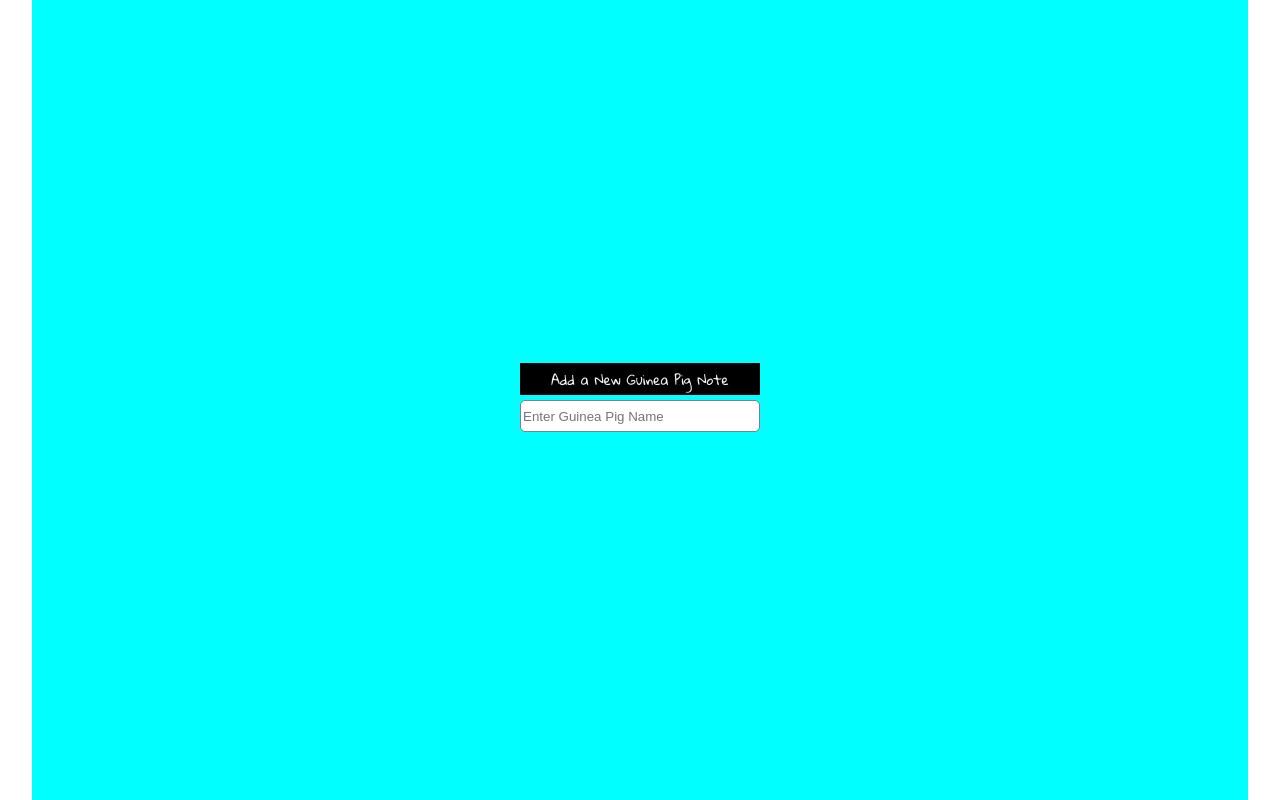
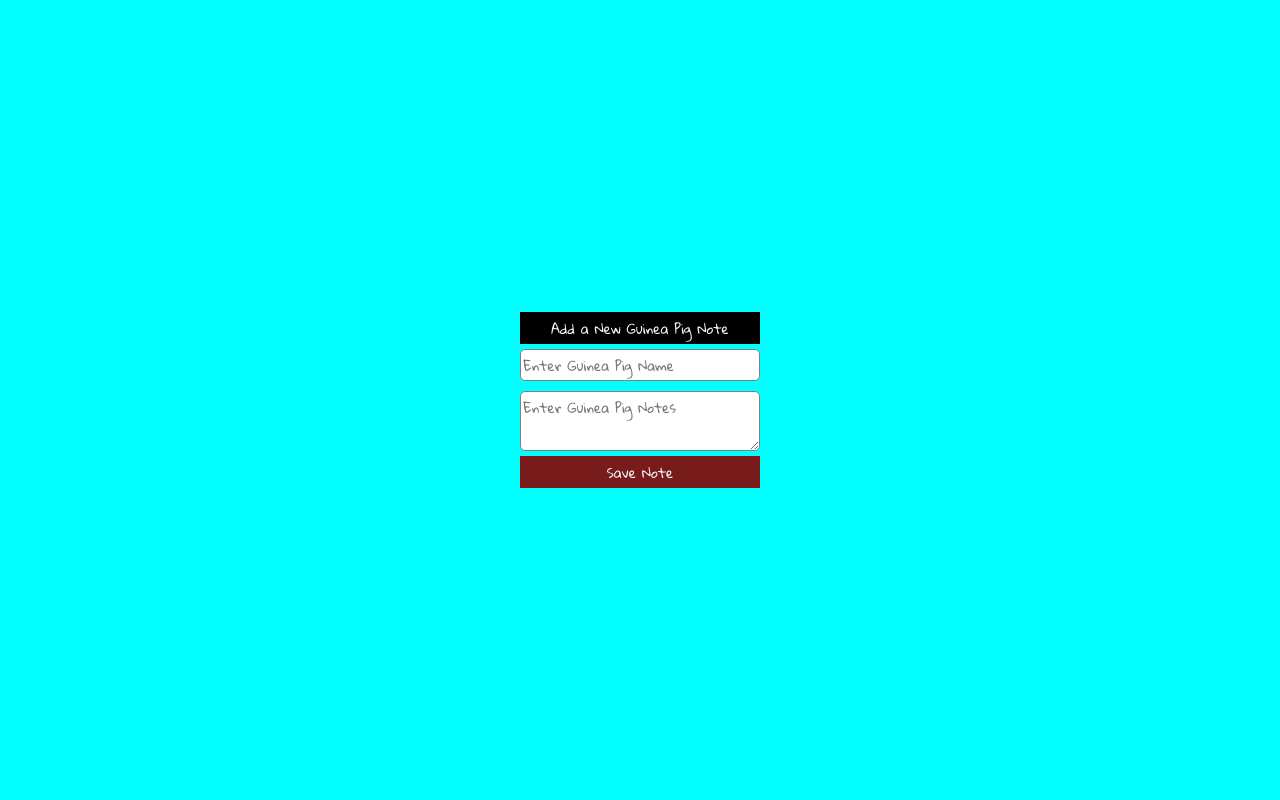
Before and after one commit to lisapaajarvi/marsvinsdatabasen, a Next.js app: page / in a window 1280 px wide. Both pictures are taken after a click on the button "Add a New Guinea Pig Note". Built offline with nearby package versions, Linux system fonts and the light colour scheme.

Commit message:
save guinea pig info to db

```diff
--- a/pages/components/guineaPigNotes.tsx
+++ b/pages/components/guineaPigNotes.tsx
@@ -1,13 +1,24 @@
 import styles from '../../styles/Home.module.css'
+import { app, db } from '../../firebaseConfig';
+import { collection, addDoc } from 'firebase/firestore';
 import { useState } from 'react'
 
 export default function GuineaPigNotes() {
     const [isInputVisible, setInputVisible] = useState(false);
+    const [name, setName] = useState('');
+    const [notes, setNotes] = useState('');
+    const dbInstance = collection(db, 'guineaPigNotes');
     const inputToggle = () => {
         setInputVisible(!isInputVisible)
+    };
+    const saveNote = () => {
+        addDoc(dbInstance, {
+            guineaPigName: name,
+            guineaPigInfo: notes
+        })
     }
     return (
-        <>
+        <div className={styles.container}>
             <div className={styles.btnContainer}>
                 <button
                     className={styles.button}
@@ -16,13 +27,26 @@ export default function GuineaPigNotes() {
                 </button>
             </div>
             {isInputVisible ? (
-                <div className={styles.inputContainer}>
+                <div className={styles.container}>
                     <input placeholder='Enter Guinea Pig Name'
-                    className={styles.input}/>
+                        className={styles.input}
+                        onChange={(e) => setName(e.target.value)}
+                    />
+                    <textarea placeholder='Enter Guinea Pig Notes'
+                        className={styles.textarea}
+                        onChange={(e) => setNotes(e.target.value)}
+                    />
+                    <button
+                        className={styles.saveBtn}
+                        onClick={saveNote}
+                    >
+                        Save Note
+                    </button>
                 </div>
+
             ) : (
                 <></>
             )}
-        </>
+        </div>
     )
 }
--- a/styles/Home.module.css
+++ b/styles/Home.module.css
@@ -1,7 +1,10 @@
 @import url('https://fonts.googleapis.com/css2?family=Gloria+Hallelujah&display=swap');
 
 .container {
-  padding: 0 2rem;
+  padding: 0;
+  display: flex;
+  flex-direction: column;
+
 }
 
 .main {
@@ -25,6 +28,16 @@
   font-family: 'Gloria Hallelujah', cursive;
 }
 
+.saveBtn{
+  width: 15rem;
+  height: 2rem;
+  cursor: pointer;
+  background-color: rgb(119, 27, 27);
+  color: whitesmoke;
+  border: rgb(119, 27, 27);
+  font-family: 'Gloria Hallelujah', cursive;
+}
+
 .input{
   width: 15rem;
   height: 2rem;
@@ -32,7 +45,18 @@
   border-radius: 5px;
   border: 1px solid gray;
   margin: 5px 0;
+  font-family: 'Gloria Hallelujah', cursive;
 }
+
+.textarea{
+  width: 15rem;
+  outline: none;
+  border-radius: 5px;
+  border: 1px solid gray;
+  margin: 5px 0;
+  font-family: 'Gloria Hallelujah', cursive;
+}
+
 
 .footer {
   display: flex;
```
